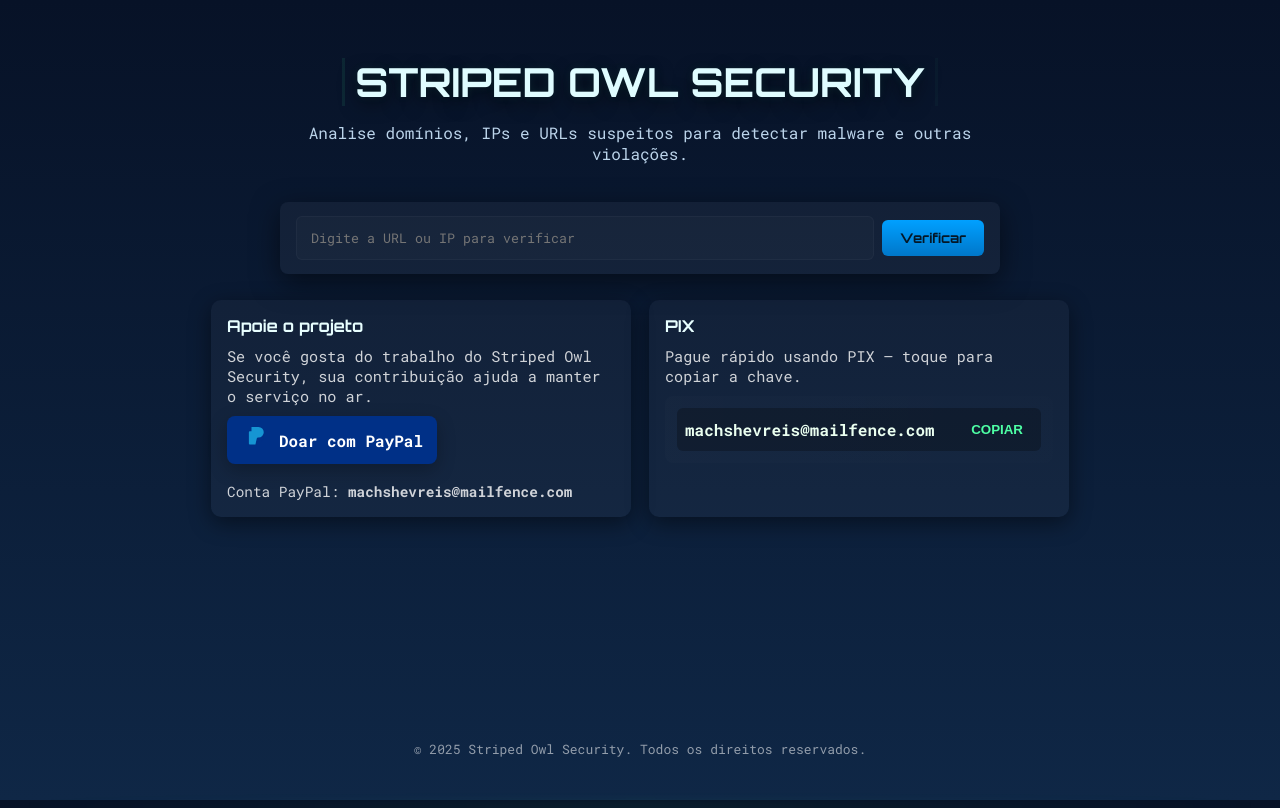
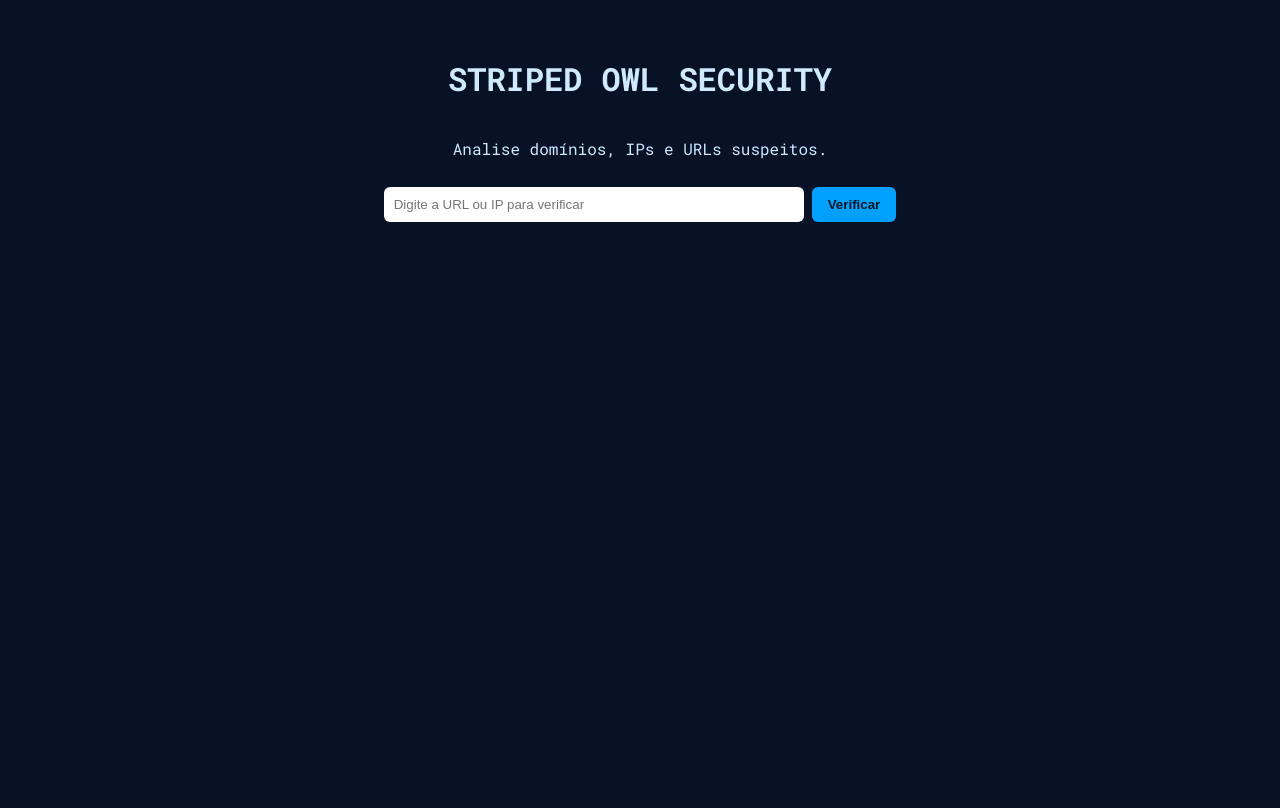
Before and after one commit to FFReis23/stripedowlsecurity, a Python web app: template templates/index.html in a window 1280 px wide. After the commit the page ends 222 px from the top, so only its background shows below. Run offline with Jinja, Linux system fonts and the light colour scheme; the template is opened without the code that fills it, so the values that code supplies are empty.

Commit message:
Update index.html

```diff
--- a/templates/index.html
+++ b/templates/index.html
@@ -1,162 +1,36 @@
-
+<!-- index.html -->
 <!DOCTYPE html>
 <html lang="pt-br">
 <head>
   <meta charset="utf-8" />
   <meta name="viewport" content="width=device-width,initial-scale=1" />
   <title>Striped Owl Security</title>
-
   <link href="https://fonts.googleapis.com/css2?family=Orbitron:wght@400;700;900&family=Roboto+Mono:wght@400;700&display=swap" rel="stylesheet">
-
   <style>
-    :root{
-      --bg1:#071227;
-      --bg2:#0f2746;
-      --panel:rgba(255,255,255,0.04);
-      --button:#00a0ff;
-      --neon:#4effa5;
-      --muted:#cfe9ff;
-    }
-
-    *{box-sizing:border-box}
-    html,body{
-      height:100%;margin:0;
-      font-family:"Roboto Mono","Segoe UI",monospace;
-      background:linear-gradient(180deg,var(--bg1),var(--bg2));
-      color:var(--muted);
-    }
-
-    .container{max-width:980px;margin:0 auto;padding:36px 18px;display:flex;flex-direction:column;align-items:center;min-height:100vh;}
-    .hero{display:flex;align-items:center;justify-content:center;flex-direction:column;gap:10px;margin-top:22px;}
-
-    h1.site-title{
-      margin:0;
-      font-family:"Orbitron","Roboto Mono",sans-serif;
-      text-transform:uppercase;
-      font-weight:700;
-      font-size:clamp(24px,4.6vw,40px);
-      line-height:0.9;
-      color:#dffcff;
-      text-shadow:0 0 8px rgba(78,255,165,0.08),0 6px 18px rgba(0,0,0,0.6);
-      border-left:3px solid rgba(78,255,165,0.08);
-      border-right:3px solid rgba(78,255,165,0.03);
-      padding:6px 10px;
-    }
-
-    h1.site-title::after{
-      content:'';
-      position:absolute;left:0;right:0;bottom:-8px;height:3px;
-      background:linear-gradient(90deg,transparent,rgba(78,255,165,0.22),transparent);
-      filter:blur(6px);
-    }
-
-    p.subtitle{
-      margin-top:6px;font-size:1rem;color:rgba(207,233,255,0.9);
-      text-align:center;max-width:760px;
-    }
-
-    .search-container{
-      margin-top:12px;background:var(--panel);
-      padding:14px 16px;border-radius:8px;
-      box-shadow:0 8px 28px rgba(0,0,0,0.5);
-      display:flex;gap:8px;align-items:center;width:100%;max-width:720px;
-    }
-
-    input[type="text"]{
-      flex:1;padding:12px 14px;border:none;border-radius:6px;
-      background:rgba(255,255,255,0.02);color:var(--muted);
-      font-family:"Roboto Mono",monospace;border:1px solid rgba(255,255,255,0.03);
-    }
-
-    button.primary{
-      padding:10px 18px;border:none;
-      background:linear-gradient(180deg,var(--button),#0077c9);
-      color:#041726;border-radius:6px;cursor:pointer;font-weight:700;
-      font-family:"Orbitron",sans-serif;
-    }
-
-    .support{margin-top:26px;width:100%;display:flex;gap:18px;flex-wrap:wrap;justify-content:center;}
-    .card{background:rgba(255,255,255,0.03);border-radius:10px;padding:16px;min-width:260px;max-width:420px;
-      box-shadow:0 6px 22px rgba(0,0,0,0.45);display:flex;flex-direction:column;gap:10px;}
-    .card h3{margin:0;font-size:1.02rem;font-family:"Orbitron",sans-serif;color:#e8ffff}
-    .card p{margin:0;color:rgba(255,255,255,0.8);font-size:0.95rem;font-family:"Roboto Mono",monospace}
-    .pay-row{display:flex;gap:12px;align-items:center;width:100%}
-    .paypal-btn{display:inline-flex;align-items:center;gap:10px;padding:10px 14px;border-radius:8px;background:#003087;color:#fff;text-decoration:none;font-weight:600;box-shadow:0 6px 18px rgba(0,0,0,0.25);}
-    .paypal-btn svg{width:28px;height:28px;display:block}
-
-    .pix-box{display:flex;flex-direction:column;gap:8px;background:linear-gradient(90deg,rgba(255,255,255,0.01),rgba(255,255,255,0.005));padding:12px;border-radius:8px;width:100%;}
-    .pix-key{display:flex;justify-content:space-between;align-items:center;gap:8px;width:100%;padding:8px;border-radius:6px;background:rgba(0,0,0,0.25);font-weight:600;color:#eafff0;font-family:"Roboto Mono",monospace}
-    .copy-btn{border:none;background:transparent;color:var(--neon);padding:6px 10px;border-radius:6px;cursor:pointer;font-weight:700;}
-    .copy-btn:hover{background:rgba(78,255,165,0.04)}
-    .pix-note{font-size:0.85rem;color:rgba(255,255,255,0.75)}
-
-    footer{margin-top:auto;padding:18px 0 6px 0;width:100%;text-align:center;color:rgba(255,255,255,0.55);font-size:13px}
+    /* Seu CSS do projeto aqui (copiado do que você já enviou) */
+    body { font-family: "Roboto Mono", monospace; background:#071227; color:#cfe9ff; margin:0; padding:0; }
+    .container { max-width: 980px; margin: 0 auto; padding: 36px; display:flex; flex-direction:column; align-items:center;}
+    .search-container { margin-top:12px; }
+    input[type="text"] { padding:10px; border-radius:6px; border:none; width:400px; }
+    button.primary { padding:10px 16px; border:none; border-radius:6px; cursor:pointer; background:#00a0ff; color:#041726; font-weight:bold; }
+    .result-box { margin-top:16px; padding:12px; border-radius:6px; background:#00387f; color:#fff; max-width:720px; }
   </style>
 </head>
 <body>
   <div class="container">
-    <header class="hero">
-      <h1 class="site-title">STRIPED OWL SECURITY</h1>
-      <p class="subtitle">Analise domínios, IPs e URLs suspeitos para detectar malware e outras violações.</p>
+    <h1>STRIPED OWL SECURITY</h1>
+    <p>Analise domínios, IPs e URLs suspeitos.</p>
 
-      <div class="search-container">
-        <form method="POST" style="display:flex;gap:8px;align-items:center;width:100%;">
-          <input type="text" name="url" placeholder="Digite a URL ou IP para verificar" required>
-          <button type="submit" class="primary">Verificar</button>
-        </form>
-      </div>
-    </header>
+    <div class="search-container">
+      <form method="POST" style="display:flex; gap:8px;">
+        <input type="text" name="url" placeholder="Digite a URL ou IP para verificar" required>
+        <button type="submit" class="primary">Verificar</button>
+      </form>
+    </div>
 
-    <!-- SEÇÃO APOIE -->
-    <section class="support">
-      <div class="card">
-        <h3>Apoie o projeto</h3>
-        <p>Se você gosta do trabalho do Striped Owl Security, sua contribuição ajuda a manter o serviço no ar.</p>
-
-        <div class="pay-row">
-          <a class="paypal-btn" href="https://www.paypal.com/donate?business=machshevreis%40mailfence.com" target="_blank" rel="noopener noreferrer">
-            <svg viewBox="0 0 32 32" fill="none" xmlns="http://www.w3.org/2000/svg">
-              <path d="M12 6h8a6 6 0 0 1 0 12h-1.5a.5.5 0 0 0-.48.37L17.5 24H12a1 1 0 0 1-1-1V7a1 1 0 0 1 1-1z" fill="#003087"/>
-              <path d="M12 6h-2a1 1 0 0 0-1 1v13a1 1 0 0 0 1 1h6.5l1.52-6.63a1.5 1.5 0 0 1 1.44-1.16H20a6 6 0 0 0 0-12h-8z" fill="#179bd7" opacity="0.95"/>
-            </svg>
-            Doar com PayPal
-          </a>
-        </div>
-        <p style="margin-top:8px;font-size:0.9rem;color:rgba(255,255,255,0.8)">Conta PayPal: <strong>machshevreis@mailfence.com</strong></p>
-      </div>
-
-      <div class="card">
-        <h3>PIX</h3>
-        <p class="pix-note">Pague rápido usando PIX — toque para copiar a chave.</p>
-
-        <div class="pix-box">
-          <div class="pix-key" id="pixKey">
-            machshevreis@mailfence.com
-            <button class="copy-btn" id="copyPixBtn">COPIAR</button>
-          </div>
-        </div>
-      </div>
-    </section>
-
-    <footer>© 2025 Striped Owl Security. Todos os direitos reservados.</footer>
+    {% if result %}
+      <div class="result-box">{{ result|safe }}</div>
+    {% endif %}
   </div>
-
-  <script>
-    // Copiar chave PIX
-    (function(){
-      const copyBtn = document.getElementById('copyPixBtn');
-      const pixKeyEl = document.getElementById('pixKey');
-      copyBtn.addEventListener('click', async function(){
-        const text = pixKeyEl.textContent.trim();
-        try {
-          await navigator.clipboard.writeText(text);
-          copyBtn.textContent = 'COPIADO ✓';
-          setTimeout(()=> copyBtn.textContent = 'COPIAR', 2200);
-        } catch {
-          alert('Copie manualmente a chave PIX: ' + text);
-        }
-      });
-    })();
-  </script>
 </body>
 </html>
```
